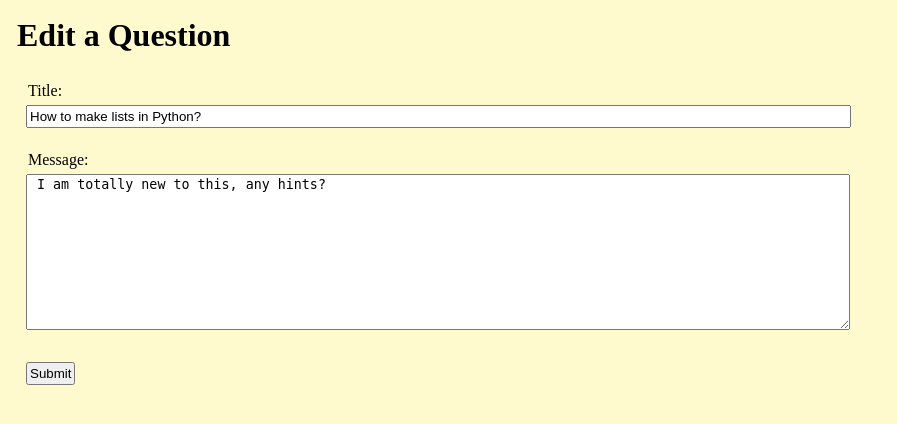
After one commit to dapie346/AskMate, a Flask app: page /question/1/edit in a window 1280 px wide. The commit adds this page. Shown: the top 424 px of the page, without its empty margins (0-897 px from the left). Run offline with Flask 2, Linux system fonts and the light colour scheme.

Commit message:
Questions can now be edited

```diff
--- a/data_handler.py
+++ b/data_handler.py
@@ -44,6 +44,19 @@
 
     return id
 
+def update_question(question_id, title, message):
+    questions = get_all_questions()
+    for i, question in enumerate(questions):
+        if question['id'] == question_id:
+            questions[i]['title'] = title
+            questions[i]['message'] = message
+
+    with open(QUESTIONS_DATA, 'w') as file:
+        csv_writer = csv.writer(file)
+        csv_writer.writerow(QUESTION_HEADER)
+        for question in questions:
+            csv_writer.writerow(question.values())
+
 
 def get_one_question(question_id):
     with open(QUESTIONS_DATA) as file:
--- a/sample_data/question.csv
+++ b/sample_data/question.csv
@@ -4,5 +4,4 @@
 
 2,1493068124,15,9,Wordpress loading multiple jQuery Versions,,
 
-
-45,1668516674,0,0,File testing,,weirdstinn.png
+45,1668516674,0,0,File testing,    This message is shorter,weirdstinn.png,"['[\'[\\\'[\\\\\\\'[\\\\\\\\\\\\\\\'[\\\\\\\\\\\\\\\\\\\\\\\\\\\\\\\'[\\\\\\\\\\\\\\\\\\\\\\\\\\\\\\\\\\\\\\\\\\\\\\\\\\\\\\\\\\\\\\\'[""[\\\\\\\\\\\\\\\\\\\\\\\\\\\\\\\\\\\\\\\\\\\\\\\\\\\\\\\\\\\\\\\\\\\\\\\\\\\\\\\\\\\\\\\\\\\\\\\\\\\\\\\\\\\\\\\\\\\\\\\\\\\\\\\' This message should now appear\\\\\\\\\\\\\\\\\\\\\\\\\\\\\\\\\\\\\\\\\\\\\\\\\\\\\\\\\\\\\\\\\\\\\\\\\\\\\\\\\\\\\\\\\\\\\\\\\\\\\\\\\\\\\\\\\\\\\\\\\\\\\\\']"", \\\\\\\\\\\\\\\\\\\\\\\\\\\\\\\\\\\\\\\\\\\\\\\\\\\\\\\\\\\\\\\\\\\\\\\\\\\\\\\\\\\\\\\\\\\\\\\\\\\\\\\\\\\\\\\\\\\\\\\\\\\\\\\' This message should now appear\\\\\\\\\\\\\\\\\\\\\\\\\\\\\\\\\\\\\\\\\\\\\\\\\\\\\\\\\\\\\\\\\\\\\\\\\\\\\\\\\\\\\\\\\\\\\\\\\\\\\\\\\\\\\\\\\\\\\\\\\\\\\\\']\\\\\\\\\\\\\\\\\\\\\\\\\\\\\\\\\\\\\\\\\\\\\\\\\\\\\\\\\\\\\\\']\\\\\\\\\\\\\\\\\\\\\\\\\\\\\\\']\\\\\\\\\\\\\\\']\\\\\\\']\\\']\']']"
--- a/server.py
+++ b/server.py
@@ -15,7 +15,6 @@
 @app.route("/add-question", methods=['GET', 'POST'])
 def add_question():
     if request.method == 'POST':
-        print(request.files)
         if 'image' in request.files:
             file = request.files['image']
             filename = file.filename
@@ -26,6 +25,13 @@
         return redirect(url_for('show_question', question_id=id))
     return render_template('add-question.html')
 
+@app.route("/question/<question_id>/edit", methods=['GET', 'POST'])
+def edit_question(question_id):
+    question = get_one_question(question_id)
+    if request.method == 'POST':
+        update_question(question_id,request.form['title'],request.form['message'])
+        return redirect(url_for('show_question', question_id=question_id))
+    return render_template('edit-question.html', title=question['title'], message=question['message'])
 
 @app.route("/question/<question_id>")
 def show_question(question_id):
--- a/templates/display-question.html
+++ b/templates/display-question.html
@@ -3,7 +3,8 @@
 {% block content %}
     <h1>{{ question['title'] }}</h1>
     <h4>{{ question['message'] }}</h4>
-
+    <br>
+    <a href="{{ url_for('edit_question', question_id = question['id']) }}">Edit</a>
     {% for answer in answers %}
         <hr>
         <h3>{{ answer['vote_number'] }}    {{ answer['message'] }}</h3>
--- /dev/null
+++ b/templates/edit-question.html
@@ -0,0 +1,17 @@
+{% extends 'base.html' %}
+{% block title %}Edit Question{% endblock %}
+{% block content %}
+    <h1>Edit a Question</h1>
+    <br>
+    <form method="post" enctype="multipart/form-data">
+        <label>Title:</label>
+        <br>
+        <input type="text" name="title" size="100" value="{{ title }}">
+        <br><br>
+        <label>Message:</label>
+        <br>
+        <textarea name="message" rows="10" cols="100"> {{ message }}</textarea>
+        <br><br>
+        <button type="submit">Submit</button>
+    </form>
+{% endblock %}
```
